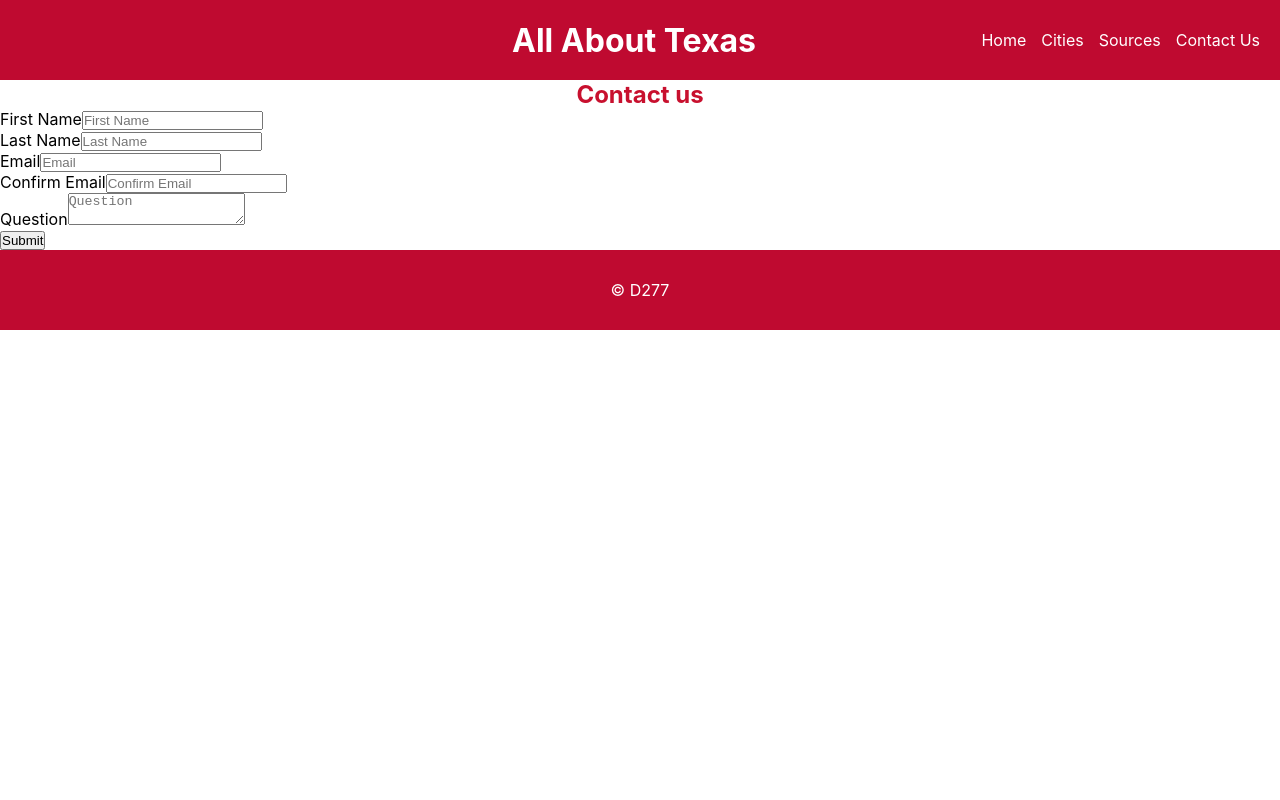
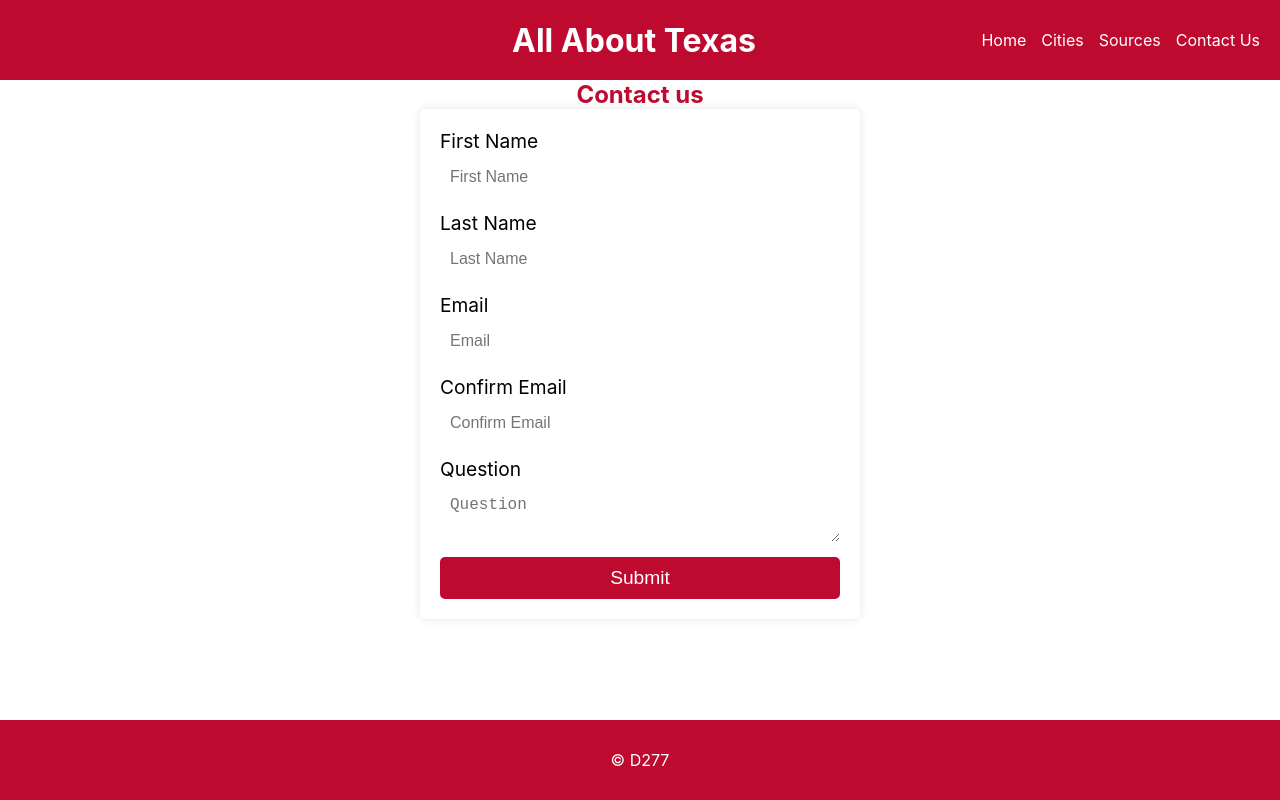
Before and after one commit to Richard-Harris1992/Texas-Info, a React (Create React App) app: page /contact in a window 1280 px wide. Built offline with nearby package versions, Linux system fonts and the light colour scheme.

Commit message:
finished sources

```diff
--- a/src/Views/City.js
+++ b/src/Views/City.js
@@ -1,6 +1,7 @@
 import { useParams } from "react-router-dom";
 import { cityData } from "../data/cities";
 import { useEffect } from "react";
+import '../stylesheets/City.css'
 
 const City = () => {
   const { city } = useParams();
@@ -14,9 +15,9 @@ const City = () => {
 
   return (
     <div>
-      <main>
-        <section>
-          <h2>{cityInfo.name}, Texas</h2>
+      <main className="cityMain">
+        <section className="citySection">
+          <h2 className="cityName">{cityInfo.name}, Texas</h2>
           <article>
             <h3>City Overview</h3>
             <p>{cityInfo.overview}</p>
@@ -33,26 +34,26 @@ const City = () => {
           </article>
         </section>
 
-        <aside>
-          <div className="aside-content">
+        <aside className="cityAside">
+          <div className="asideContent">
 
             <h3>Quick Facts</h3>
-            <ul>
+            <ul className="cityQL">
               <li>
-                <strong>City Population:</strong> {cityInfo.population}
+                City Population: {cityInfo.population}
               </li>
               <li>
-                <strong>Year Incorporated:</strong>{" "}
+                Year Incorporated:{" "}
                 {cityInfo.yearIncorporated}
               </li>
               <li>
-                <strong>Region:</strong> {cityInfo.region}
+                Region: {cityInfo.region}
               </li>
               <li>
-                <strong>Classification:</strong> {cityInfo.classification}
+                Classification: {cityInfo.classification}
               </li>
               <li>
-                <strong>Average Income:</strong> {cityInfo.averageIncome}
+                Average Income: {cityInfo.averageIncome}
               </li>
             </ul>
           </div>
--- a/src/Views/Contact.js
+++ b/src/Views/Contact.js
@@ -1,11 +1,11 @@
-import {useState, useEffect} from 'react';
-
+import { useState, useEffect } from 'react';
+import '../stylesheets/Form.css'
 const Contact = () => {
     useEffect(() => {
         document.title = "Contact Us"
     }, []);
 
-    // Include text fields for the user’s first name, the user’s last name, and the user’s email address, as well as a confirmation field for the email address for verification purposes and a text box that allows the user to ask a question.
+
     const [firstName, setFirstName] = useState("");
     const [lastName, setLastName] = useState("");
     const [email, setEmail] = useState("");
@@ -15,16 +15,16 @@ const Contact = () => {
 
     const handleSubmit = (e) => {
         e.preventDefault();
-        if(email !== confirmEmail) {
-           setNotification("The emails do not match, please try again.");
-           setTimeout(() => {
+        if (email !== confirmEmail) {
+            setNotification("The emails do not match, please try again.");
+            setTimeout(() => {
                 setNotification(null);
-              }, 5000);
+            }, 5000);
         } else {
             setNotification("Your question has been submitted. Thank you!");
             setTimeout(() => {
                 setNotification(null);
-              }, 5000);
+            }, 5000);
             setFirstName("");
             setLastName("");
             setEmail("");
@@ -36,28 +36,61 @@ const Contact = () => {
     }
 
     return (
-        <div>
+        <div className='page'>
             <h2>Contact us</h2>
 
             {notification !== null && <p>{notification}</p>}
 
-            <form onSubmit={handleSubmit}>
+            <form onSubmit={handleSubmit} className="contact-form">
                 <label htmlFor="firstName">First Name</label>
-                <input type="text" id="firstName" value={firstName} required placeholder='First Name' onChange={(e) => setFirstName(e.target.value)} /> <br/>
+                <input
+                    type="text"
+                    id="firstName"
+                    value={firstName}
+                    required
+                    placeholder="First Name"
+                    onChange={(e) => setFirstName(e.target.value)}
+                />
+                <label htmlFor="lastName" >Last Name</label>
+                <input
+                    type="text"
+                    id="lastName"
+                    value={lastName}
+                    required
+                    placeholder="Last Name"
+                    onChange={(e) => setLastName(e.target.value)}
+                />
 
-                <label htmlFor="lastName">Last Name</label>
-                <input type="text" id="lastName" value={lastName} required placeholder='Last Name' onChange={(e) => setLastName(e.target.value)} /> <br/>
+                <label htmlFor="email" >Email</label>
+                <input
+                    type="email"
+                    id="email"
+                    value={email}
+                    required
+                    placeholder="Email"
+                    onChange={(e) => setEmail(e.target.value)}
+                />
 
-                <label htmlFor="email">Email</label>
-                <input type="email" id="email" value={email} required placeholder='Email' onChange={(e) => setEmail(e.target.value)} /> <br/>
+                <label htmlFor="confirmEmail" >Confirm Email</label>
+                <input
+                    type="email"
+                    id="confirmEmail"
+                    value={confirmEmail}
+                    required
+                    placeholder="Confirm Email"
+                    onChange={(e) => setConfirmEmail(e.target.value)}
+                />
 
-                <label htmlFor="confirmEmail">Confirm Email</label>
-                <input type="email" id="confirmEmail" value={confirmEmail} required placeholder='Confirm Email' onChange={(e) => setConfirmEmail(e.target.value)} /> <br/>
+                <label htmlFor="question" className="contact-form__label">Question</label>
 
-                <label htmlFor="question">Question</label>
-                <textarea id="question" value={question} placeholder='Question' onChange={(e) => setQuestion(e.target.value)} /> <br/>
+                <textarea
+                    id="question"
+                    value={question}
+                    placeholder="Question"
+                    onChange={(e) => setQuestion(e.target.value)}
+                />
 
-                <button type="submit">Submit</button>
+                <button type="submit" className="contact-button">Submit</button>
             </form>
         </div>
     );
--- a/src/Views/Home.js
+++ b/src/Views/Home.js
@@ -19,6 +19,7 @@ const Home = () => {
             <li><Link className="color" to="/cities/houston">Houston</Link></li> <br/>
             <li><Link className="color" to="/cities/san-antonio">San Antonio</Link></li> <br/>
           </ul>
+          <br/>
           <p>Check out our <a className="color" href="https://www.traveltexas.com/" target="_blank" rel="noreferrer">official Texas tourism website</a> for more information.</p>
         </aside>
 
@@ -73,13 +74,13 @@ const Home = () => {
 
         <aside className='qf'>
           <h3>Quick Facts</h3>
-          <ul>
+          <ol>
             <li>Capital: {texasData.capital}</li> <br/>
             <li>Largest City: {texasData.largestCity}</li> <br/>
             <li>Population: {texasData.population}</li> <br/>
             <li>State Bird: {texasData.stateBird}</li> <br/>
             <li>State Flower: {texasData.stateFlower}</li>
-          </ul>
+          </ol>
 
           <img id='txSeal' src={texasData.img} alt='Texas state seal'/>
         </aside>
--- a/src/stylesheets/Cities.css
+++ b/src/stylesheets/Cities.css
@@ -1,16 +1,16 @@
 h3 {
   text-align: center;
-  color: #c8102e;
+  color: var(--texas-red);
 }
 
 p {
   text-align: center;
-  color: #0052a5;
+  color: var(--texas-blue);
 }
 
 h2 {
   text-align: center;
-  color: #c8102e;
+  color: var(--texas-red);
 }
 
 
@@ -26,7 +26,7 @@ li {
 }
 
 a {
-  color: #fff;
+  color: var(--texas-white);
   text-decoration: none;
 }
 
@@ -58,7 +58,7 @@ main {
 }
 
 .card {
-  background-color: #fff;
+  background-color: var(--texas-white);
   border-radius: 1.4rem;
   box-shadow: 0 2px 4px rgba(0, 0, 0, 0.1);
   width: calc(33.33% - 20px);
@@ -79,7 +79,6 @@ main {
   .card img {
     width: 100%;
     height: 200px;
-    object-fit: cover;
     width: 100%;
     max-height: 200px;
     object-fit: contain;
--- /dev/null
+++ b/src/stylesheets/City.css
@@ -0,0 +1,27 @@
+.cityMain {
+    display: flex;
+    flex-direction: row-reverse;
+    height: 80vh;
+}
+
+.citySection {
+    width: 80vw;
+}
+
+.cityAside {
+    width: 10vw;
+    background-color: var(--texas-blue);
+    color: var(--texas-white);
+}
+
+.cityQL > li {
+    line-height: 1.5rem;
+}
+
+.cityName {
+    margin: 30px
+}
+
+.asideContent > h3 {
+    margin: 1.5rem;
+}
--- /dev/null
+++ b/src/stylesheets/Form.css
@@ -0,0 +1,43 @@
+form {
+    display: flex;
+    flex-direction: column;
+    max-width: 400px;
+    margin: 0 auto;
+    padding: 20px;
+    border-radius: 5px;
+    background-color: var(--texas-white);
+    box-shadow: 0 0 10px rgba(0, 0, 0, 0.1);
+  }
+
+  .page {
+    height: 80vh;
+  }
+
+  label {
+    font-size: 1.2rem;
+    margin-bottom: 5px;
+  }
+
+  input[type="text"],
+  input[type="email"],
+  textarea {
+    font-size: 1rem;
+    padding: 10px;
+    margin-bottom: 15px;
+    border-radius: 5px;
+    border: none;
+    background-color: var(--texas-white);
+  }
+
+  .contact-button {
+    font-size: 1.2rem;
+    padding: 10px 20px;
+    border-radius: 5px;
+    border: none;
+    background-color: var(--texas-red);
+    color: var(--texas-white);
+  }
+
+  .contact-button:hover {
+    background-color: var(--texas-red);
+  }
--- a/src/stylesheets/Home.css
+++ b/src/stylesheets/Home.css
@@ -1,11 +1,11 @@
-/* Colors */
+
 :root {
     --texas-red: #bf0a30;
     --texas-blue: #002868;
     --texas-white: #ffffff;
   }
 
-  /* Main section */
+
   main {
     display: flex;
     flex-direction: row;
@@ -14,7 +14,7 @@
     padding: 2rem;
   }
 
-  /* Quick links aside */
+
   .ql {
     width: 10vw;
     background-color: var(--texas-red);
@@ -29,7 +29,6 @@
     color: var(--texas-white);
   }
 
-  /* State tourism section */
   section {
     width: 60vw;
   }
@@ -55,7 +54,7 @@
   }
 
   tr:nth-child(odd) {
-    background-color: #f2f2f2;
+    background-color: var(--texas-white);
   }
 
   /* Quick facts aside */
@@ -78,7 +77,9 @@
     position: absolute;
     bottom: 0;
     left: 86%;
-    transform: translateX(-50%);
+    transform:
+      translateX(-40%)
+      translateY(-40%);
     border-radius: 50%;
     height: 200px;
     width: 200px;
```
Also changed, not shown: src/Views/Sources.js (+42 -67 lines).
